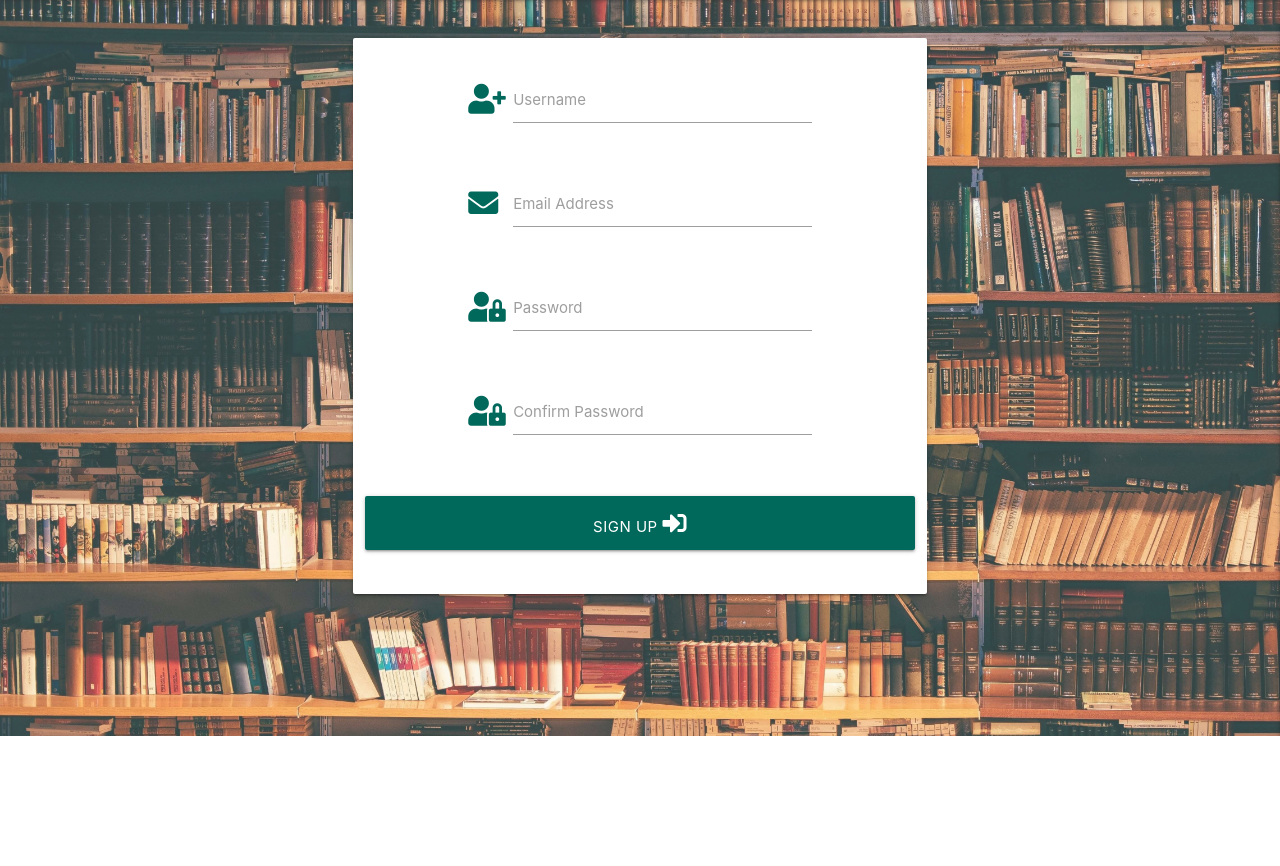
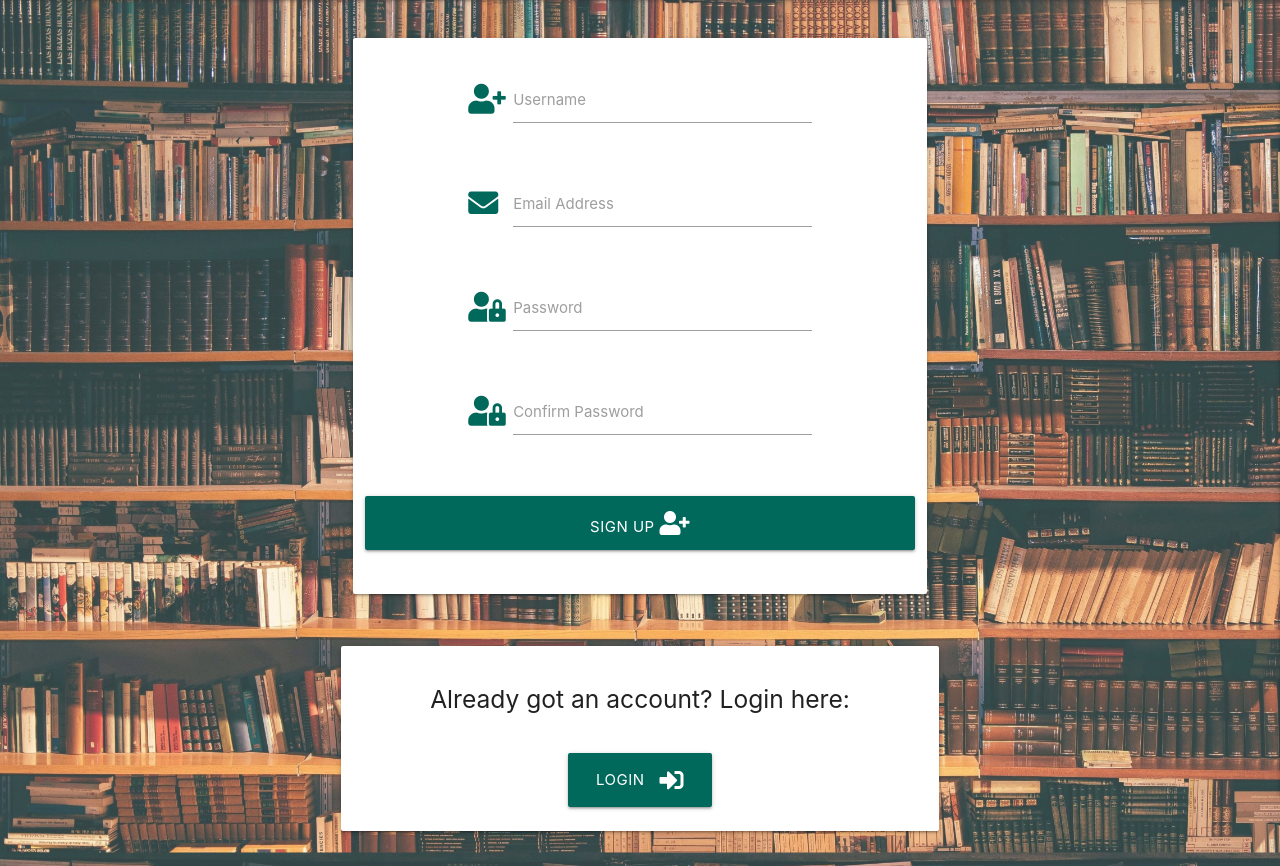
Before and after one commit to RobKnowles248/book-club, a Flask app: page /signup in a window 1280 px wide. Shown: the part 64-930 px from the top of the page. Before the commit the page ends 800 px from the top, so only its background shows below. Run offline with Flask 2, Linux system fonts and the light colour scheme; some libraries are stand-ins or nearby versions.

Commit message:
Add redirect buttons on login and signup pages to each other

```diff
--- a/templates/signup.html
+++ b/templates/signup.html
@@ -42,11 +42,22 @@
                 <!-- sign up button -->
                 <div class="row">
                     <button type="submit" class="col s12 btn-large teal darken-3">
-                        Sign Up <i class="fas fa-sign-in-alt"></i>
+                        Sign Up <i class="fas fa-user-plus"></i>
                     </button>
                 </div>
             </div>
         </form>
+    </div>
+    <!-- redirect button to login page -->
+    <div class="row top-margin">
+        <div class="col s12 m8 offset-m2">
+            <div class="card-panel row center-align">
+                <h5 class="col s12">Already got an account? Login here:</h5>
+                <a href="{{ url_for('login') }}" class="btn-large teal darken-3 top-margin">
+                    Login <i class="fas fa-sign-in-alt right"></i>
+                </a>
+            </div>
+        </div>
     </div>
 {% endblock %}
 
```
Also changed, not shown: templates/login.html (+11 -0 lines).
